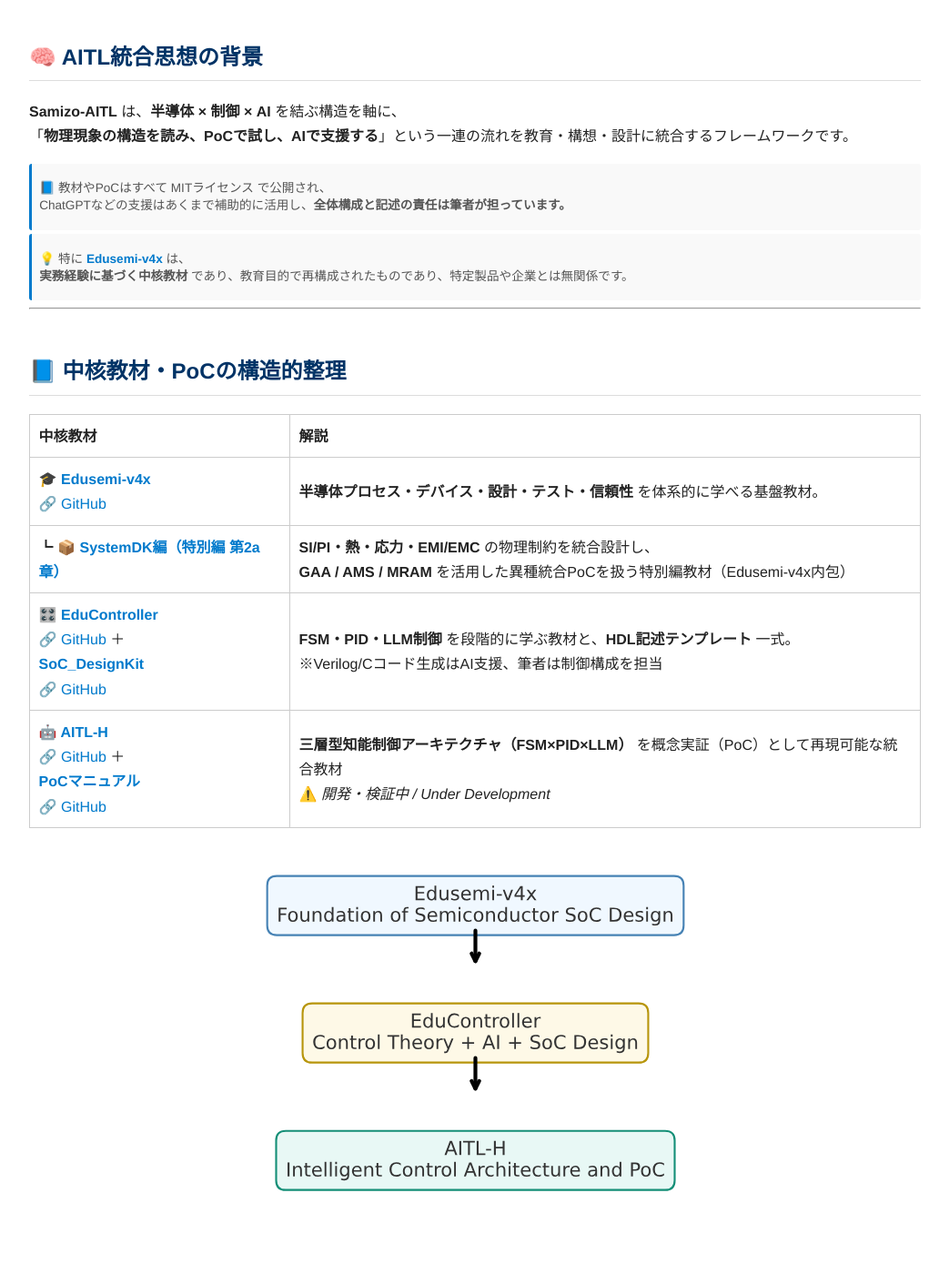
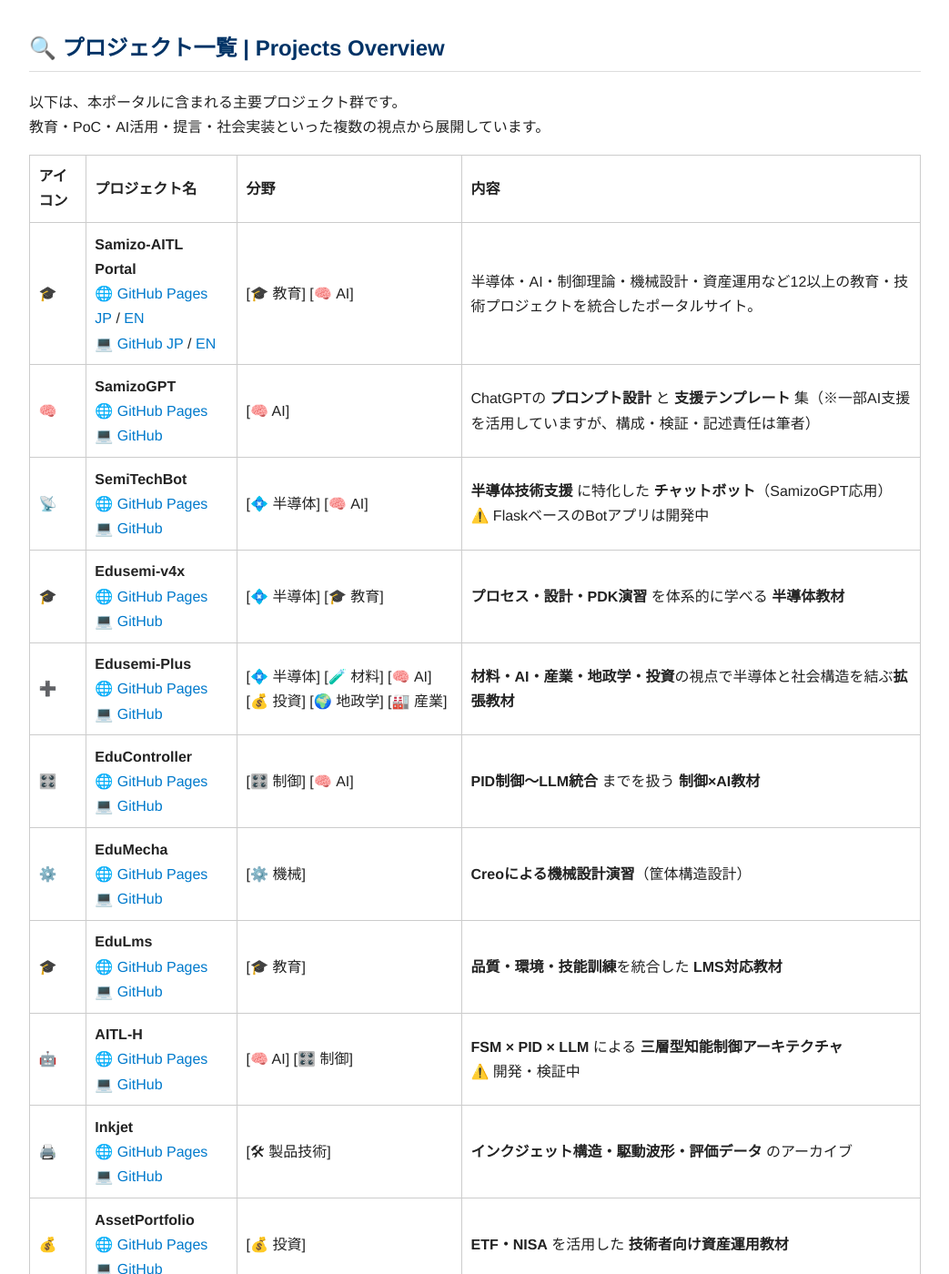
Before and after one commit to Samizo-AITL/Samizo-AITL.github.io, a Jekyll site: the page built from index.md, in a window 1280 px wide and 1400 px high, scrolled down 1925 px. Shown: the whole window at 91% size, without its empty margins (118-1161 px from the left). Built offline with Jekyll 4.4.1, drawn with Linux system fonts in a browser that asks for light colours; some of the changed text lies outside the part shown.

Commit message:
Update index.md

```diff
--- a/index.md
+++ b/index.md
@@ -49,6 +49,27 @@
 | 💰 | **[AssetPortfolio](https://samizo-aitl.github.io/AssetPortfolio-StartGuide/)**<br>🔗 [GitHub](https://github.com/Samizo-AITL/AssetPortfolio-StartGuide) | [💰 投資] | **ETF・NISA** を活用した **技術者向け資産運用教材** |
 | 🎮 | **[Rekiden](https://samizo-aitl.github.io/Rekiden/)**<br>🔗 [GitHub](https://github.com/Samizo-AITL/Rekiden) | [🏯 歴史] [🧠 AI] | ChatGPT連携の **歴史シミュレーション教材** |
 | 🏛️ | **[AITL-Strategy-Proposal](https://samizo-aitl.github.io/AITL-Strategy-Proposal/)**<br>🔗 [GitHub](https://github.com/Samizo-AITL/AITL-Strategy-Proposal) | [📑 政策提言] | **教育 × AI × 制御** を軸とした **国家戦略提言**<br>⚠️ Draft段階 |
+
+## 🔍 **プロジェクト一覧 | Projects Overview**
+
+以下は、本ポータルに含まれる主要プロジェクト群です。
+教育・PoC・AI活用・提言・社会実装といった複数の視点から展開しています。
+
+| アイコン | **プロジェクト名** | 分野 | 内容 |
+|---------|--------------------|------|------|
+| 🎓 | **Samizo-AITL Portal**<br>[🌐 GitHub Pages JP](https://samizo-aitl.github.io/)&nbsp;/&nbsp;[EN](https://samizo-aitl.github.io/en/)<br>[💻 GitHub JP](https://github.com/Samizo-AITL/Samizo-AITL.github.io)&nbsp;/&nbsp;[EN](https://github.com/Samizo-AITL/Samizo-AITL.github.io/tree/main/en) | [🎓 教育] [🧠 AI] | 半導体・AI・制御理論・機械設計・資産運用など12以上の教育・技術プロジェクトを統合したポータルサイト。 |
+| 🧠 | **SamizoGPT**<br>[🌐 GitHub Pages](https://samizo-aitl.github.io/SamizoGPT/)<br>[💻 GitHub](https://github.com/Samizo-AITL/SamizoGPT) | [🧠 AI] | ChatGPTの **プロンプト設計** と **支援テンプレート** 集（※一部AI支援を活用していますが、構成・検証・記述責任は筆者） |
+| 📡 | **SemiTechBot**<br>[🌐 GitHub Pages](https://samizo-aitl.github.io/SamizoGPT_SemiTechBot/)<br>[💻 GitHub](https://github.com/Samizo-AITL/SamizoGPT_SemiTechBot) | [💠 半導体] [🧠 AI] | **半導体技術支援** に特化した **チャットボット**（SamizoGPT応用）<br>⚠️ FlaskベースのBotアプリは開発中 |
+| 🎓 | **Edusemi-v4x**<br>[🌐 GitHub Pages](https://samizo-aitl.github.io/Edusemi-v4x/)<br>[💻 GitHub](https://github.com/Samizo-AITL/Edusemi-v4x) | [💠 半導体] [🎓 教育] | **プロセス・設計・PDK演習** を体系的に学べる **半導体教材** |
+| ➕ | **Edusemi-Plus**<br>[🌐 GitHub Pages](https://samizo-aitl.github.io/Edusemi-Plus/)<br>[💻 GitHub](https://github.com/Samizo-AITL/Edusemi-Plus) | [💠 半導体] [🧪 材料] [🧠 AI] [💰 投資] [🌍 地政学] [🏭 産業] | **材料・AI・産業・地政学・投資**の視点で半導体と社会構造を結ぶ**拡張教材** |
+| 🎛️ | **EduController**<br>[🌐 GitHub Pages](https://samizo-aitl.github.io/EduController/)<br>[💻 GitHub](https://github.com/Samizo-AITL/EduController) | [🎛️ 制御] [🧠 AI] | **PID制御〜LLM統合** までを扱う **制御×AI教材** |
+| ⚙️ | **EduMecha**<br>[🌐 GitHub Pages](https://samizo-aitl.github.io/EduMecha/)<br>[💻 GitHub](https://github.com/Samizo-AITL/EduMecha) | [⚙️ 機械] | **Creoによる機械設計演習**（筐体構造設計） |
+| 🎓 | **EduLms**<br>[🌐 GitHub Pages](https://samizo-aitl.github.io/EduLms/)<br>[💻 GitHub](https://github.com/Samizo-AITL/EduLms) | [🎓 教育] | **品質・環境・技能訓練**を統合した **LMS対応教材** |
+| 🤖 | **AITL-H**<br>[🌐 GitHub Pages](https://samizo-aitl.github.io/AITL-H/)<br>[💻 GitHub](https://github.com/Samizo-AITL/AITL-H) | [🧠 AI] [🎛️ 制御] | **FSM × PID × LLM** による **三層型知能制御アーキテクチャ**<br>⚠️ 開発・検証中 |
+| 🖨️ | **Inkjet**<br>[🌐 GitHub Pages](https://samizo-aitl.github.io/Inkjet/)<br>[💻 GitHub](https://github.com/Samizo-AITL/Inkjet) | [🛠 製品技術] | **インクジェット構造・駆動波形・評価データ** のアーカイブ |
+| 💰 | **AssetPortfolio**<br>[🌐 GitHub Pages](https://samizo-aitl.github.io/AssetPortfolio-StartGuide/)<br>[💻 GitHub](https://github.com/Samizo-AITL/AssetPortfolio-StartGuide) | [💰 投資] | **ETF・NISA** を活用した **技術者向け資産運用教材** |
+| 🎮 | **Rekiden**<br>[🌐 GitHub Pages](https://samizo-aitl.github.io/Rekiden/)<br>[💻 GitHub](https://github.com/Samizo-AITL/Rekiden) | [🏯 歴史] [🧠 AI] | ChatGPT連携の **歴史シミュレーション教材** |
+| 🏛️ | **AITL-Strategy-Proposal**<br>[🌐 GitHub Pages](https://samizo-aitl.github.io/AITL-Strategy-Proposal/)<br>[💻 GitHub](https://github.com/Samizo-AITL/AITL-Strategy-Proposal) | [📑 政策提言] | **教育 × AI × 制御** を軸とした **国家戦略提言**<br>⚠️ Draft段階 |
 
 ---
 
```
